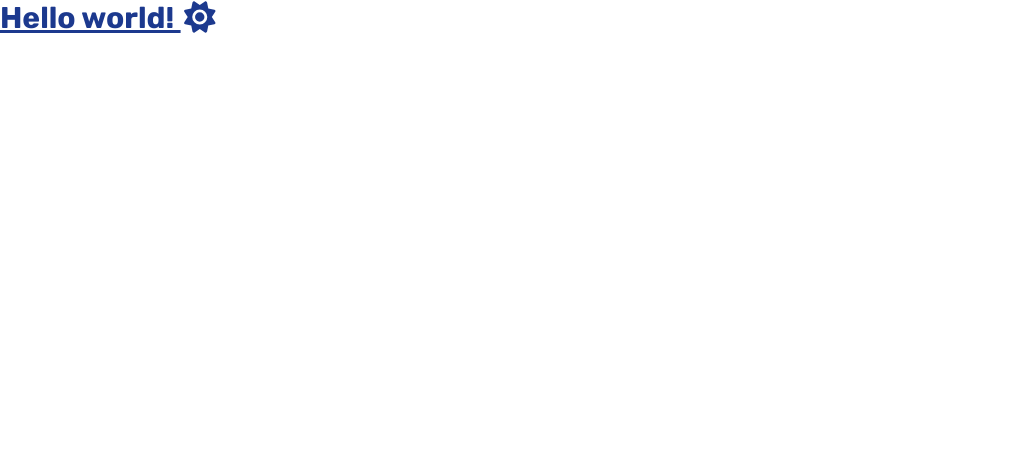
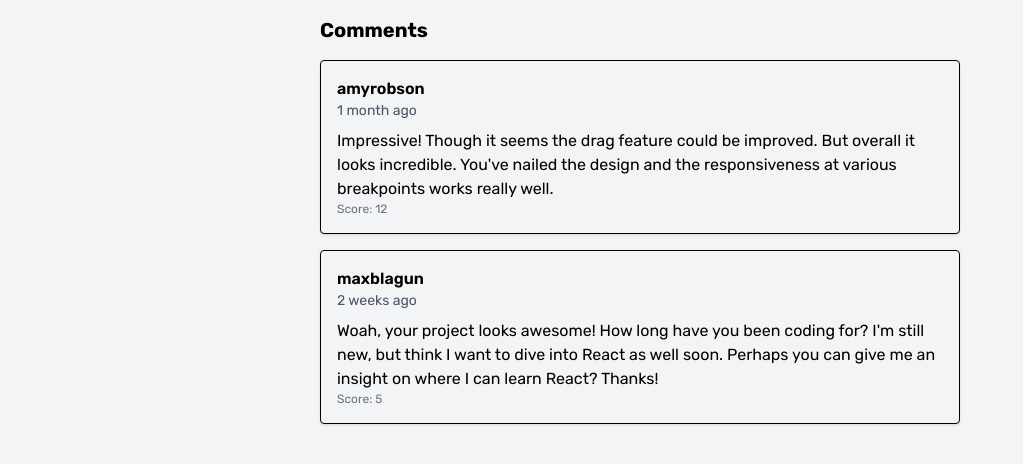
Before and after one commit to SortJakke/FM-interactive-comments, a React (Vite) app: page / in a window 1280 px wide. Shown: the top 464 px of the page, without its empty margins (0-1023 px from the left). Built offline with nearby package versions, Linux system fonts and the light colour scheme.

Commit message:
feat: add initial comments data and types and render initial comments list from JSON

```diff
--- a/src/App.tsx
+++ b/src/App.tsx
@@ -1,8 +1,11 @@
-import { faSun } from "@fortawesome/free-solid-svg-icons"
-import { FontAwesomeIcon } from "@fortawesome/react-fontawesome"
+import CommentSection from "./pages/index"
 
 function App() {
-  return <h1 className="text-blue-900 text-3xl font-bold underline">Hello world! <FontAwesomeIcon icon={faSun}/></h1>
+  return (
+    <main className="min-h-screen bg-gray-100">
+      <CommentSection />
+    </main>
+  )
 }
 
 export default App
--- /dev/null
+++ b/src/pages/index.tsx
@@ -0,0 +1,25 @@
+import { useState } from "react"
+import data from "../data/data.json"
+import type { CommentsData } from "../types/types"
+
+const CommentSection = () => {
+  const [commentsData] = useState<CommentsData>(data)
+
+  return (
+    <section className="max-w-2xl mx-auto p-4">
+      <h2 className="text-xl font-bold mb-4">Comments</h2>
+      <ul className="space-y-4">
+        {commentsData.comments.map((comment) => (
+          <li key={comment.id} className="border p-4 rounded shadow-sm">
+            <div className="font-semibold">{comment.user.username}</div>
+            <div className="text-sm text-gray-600">{comment.createdAt}</div>
+            <p className="mt-2">{comment.content}</p>
+            <div className="text-xs text-gray-500">Score: {comment.score}</div>
+          </li>
+        ))}
+      </ul>
+    </section>
+  )
+}
+
+export default CommentSection
--- /dev/null
+++ b/src/types/types.ts
@@ -0,0 +1,30 @@
+export interface User {
+  username: string
+  image: {
+    png: string
+    webp: string
+  }
+}
+
+export interface Reply {
+  id: number
+  content: string
+  createdAt: string
+  score: number
+  replyingTo: string
+  user: User
+}
+
+export interface Comment {
+  id: number
+  content: string
+  createdAt: string
+  score: number
+  user: User
+  replies: Reply[]
+}
+
+export interface CommentsData {
+  currentUser: User
+  comments: Comment[]
+}
```
